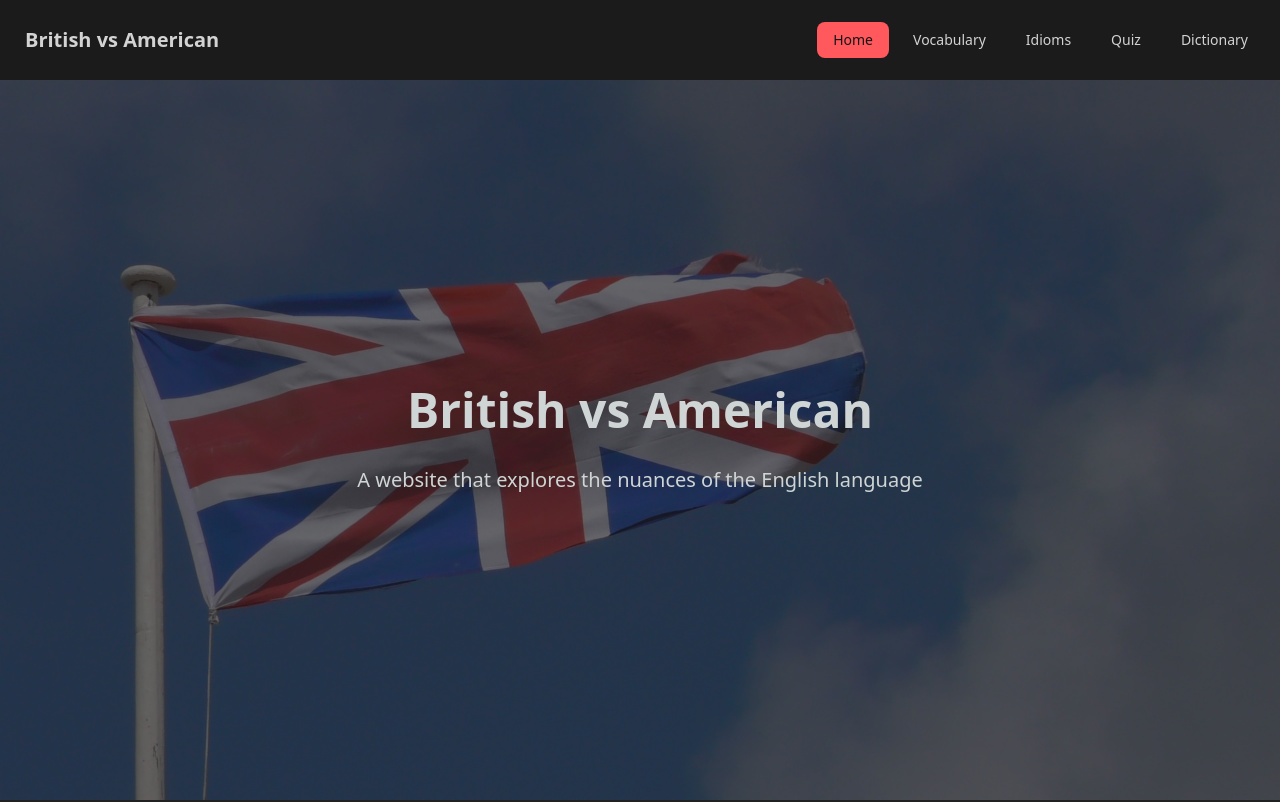
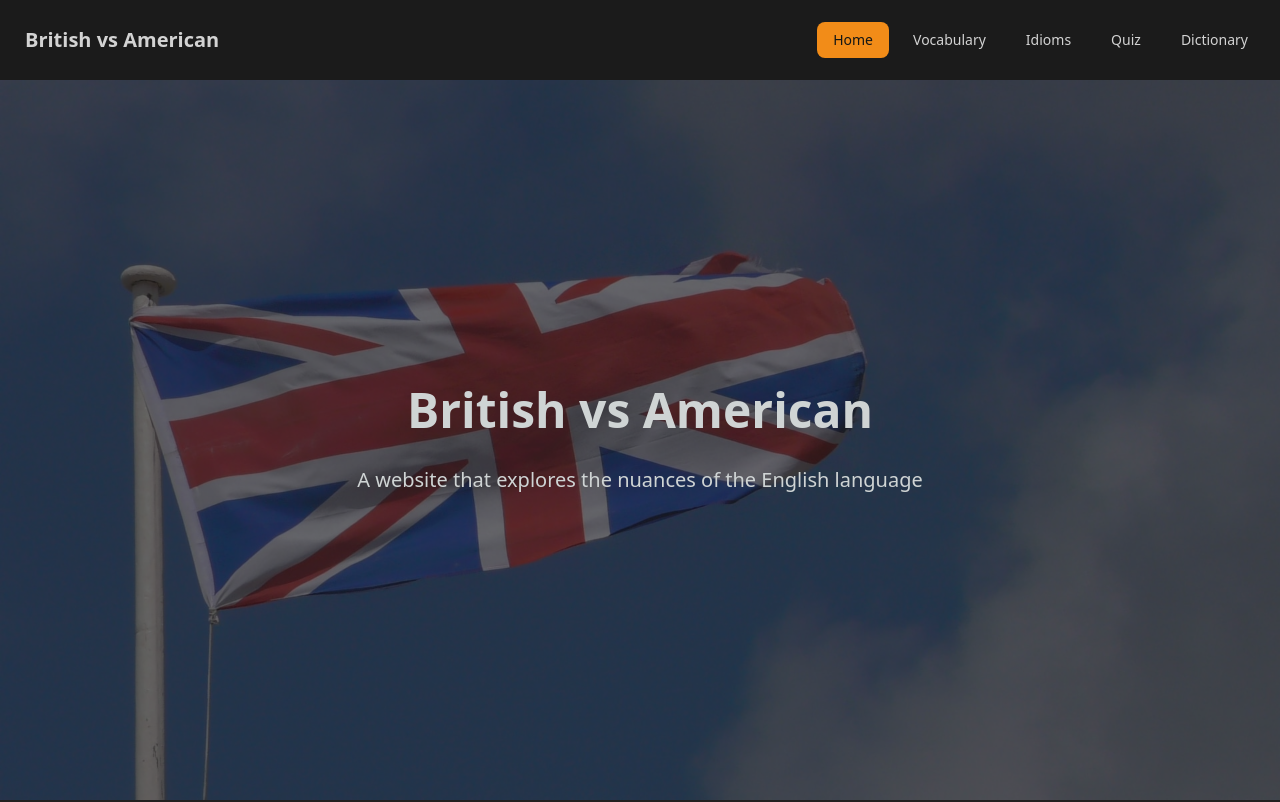
Before and after one commit to lemmoor/project1, a React (Vite) app: page / in a window 1280 px wide. Shown: the top 802 px of the page. Built offline with nearby package versions, Linux system fonts and the light colour scheme.

Commit message:
Theme change

```diff
--- a/tailwind.config.js
+++ b/tailwind.config.js
@@ -8,15 +8,15 @@ export default {
     extend: {},
   },
   plugins: [daisyui],
-  daisyui: {
-    themes: [
-      {
-        light: {
-          ...themes['[data-theme=halloween]'],
-          primary: '#ff595e',
-          'primary-focus': '#A22A2E',
-        },
-      },
-    ],
-  },
+  // daisyui: {
+  //   themes: [
+  //     {
+  //       light: {
+  //         ...themes['[data-theme=halloween]'],
+  //         primary: '#ff595e',
+  //         'primary-focus': '#A22A2E',
+  //       },
+  //     },
+  //   ],
+  // },
 };
```
